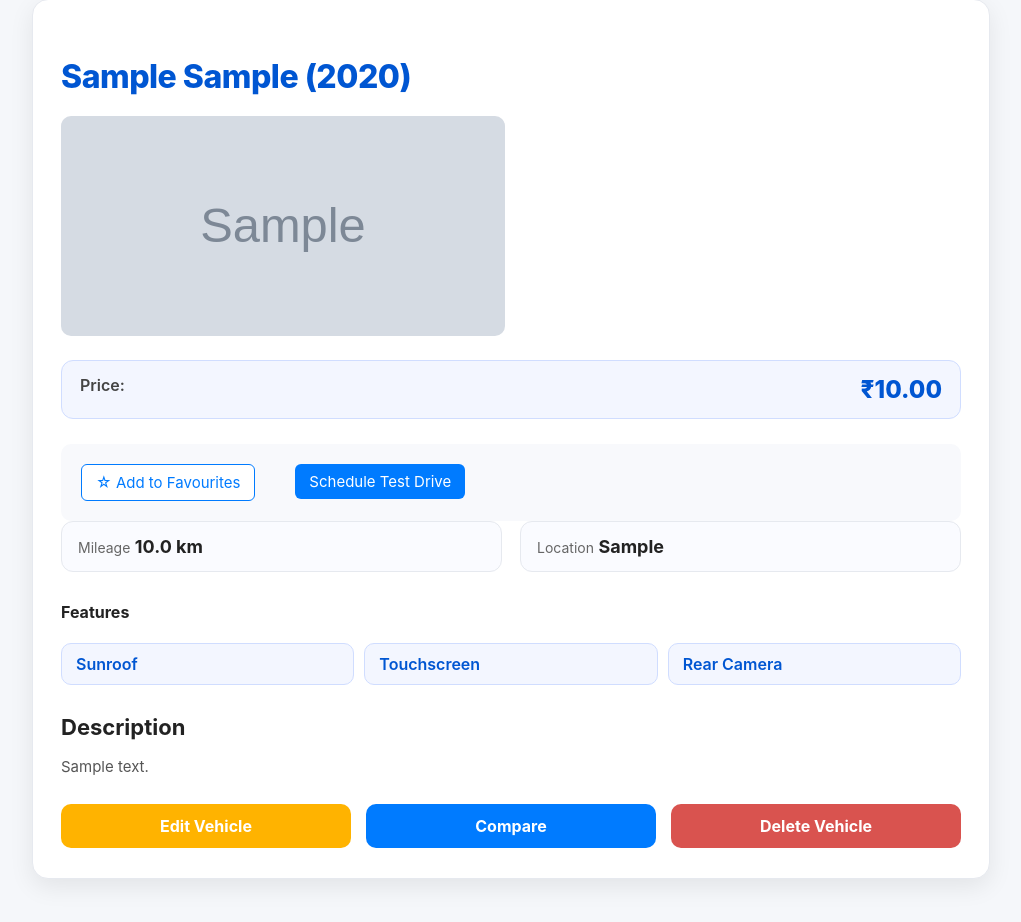
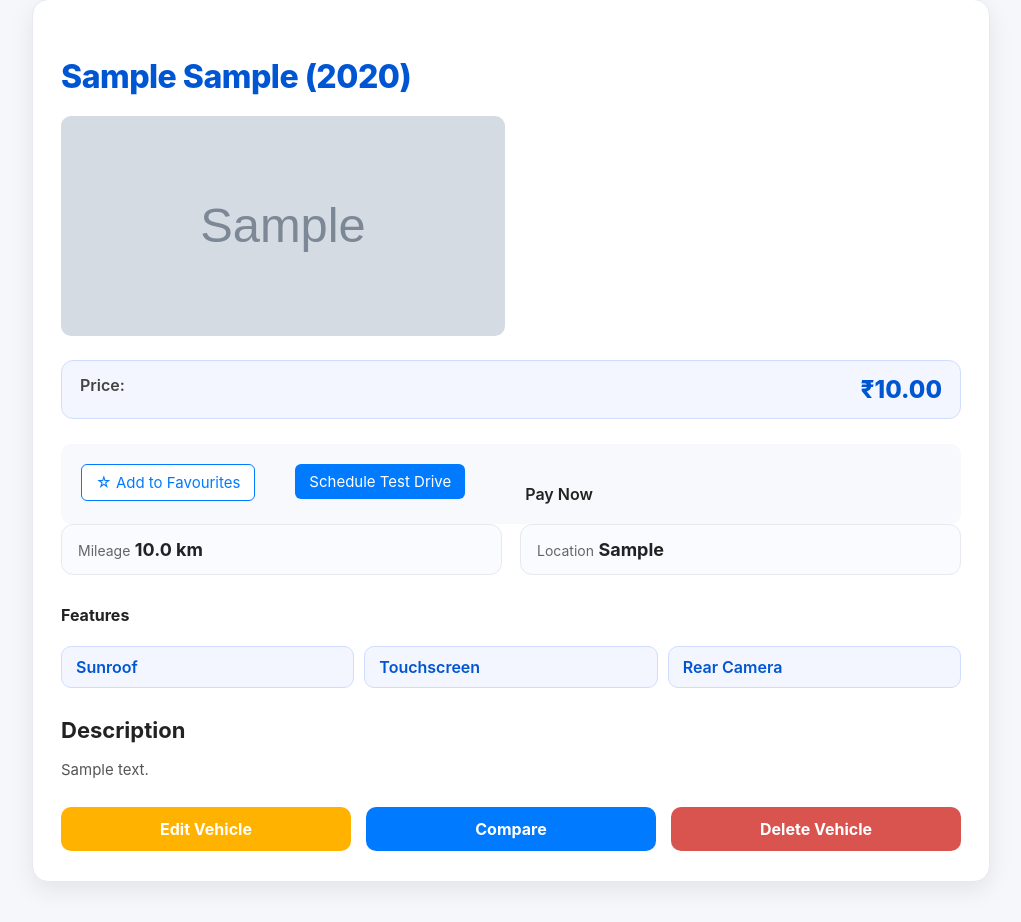
Before and after one commit to Pariii12/Vehicle-Vault, a Django app: page /vehicle/vehicles/1/ in a window 1280 px wide. Shown: the part 132-1054 px from the top of the page, without its empty margins (129-1150 px from the left). Run offline with Django 5.2, Linux system fonts and the light colour scheme; tables that the repository leaves empty hold one stand-in row (values such as "Sample post"); grey boxes marked "Sample" are stand-in pictures.

Commit message:
changes in payments files

```diff
--- a/static/css/style.css
+++ b/static/css/style.css
@@ -4134,3 +4134,47 @@
 .gallery-item img:hover {
     transform: scale(1.05);
 }
+
+
+
+
+
+
+
+
+
+
+
+
+
+
+
+
+
+
+
+
+
+
+
+
+
+
+
+.detail-actions {
+    margin-top: 20px;
+}
+
+.btn-accent {
+    background-color: var(--color-accent); /* Golden */
+    color: var(--color-primary); /* Navy text */
+    padding: 12px 20px;
+    border-radius: 6px;
+    font-weight: 600;
+    text-decoration: none;
+    transition: 0.3s ease;
+}
+
+.btn-accent:hover {
+    background-color: #f0a500;
+}
--- a/templates/payments/checkout.html
+++ b/templates/payments/checkout.html
@@ -10,7 +10,7 @@
         </div>
 
         <div class="signup-body text-center">
-            <p class="mb-3">Amount: ₹100</p>
+            <p class="mb-3">Amount: ₹{{ 8500000}}</p>
             <form id="payment-form">
                 {% csrf_token %}
                 <button id="rzp-button1" type="button" class="btn signup-btn">
--- a/templates/vehicles/vehicle_detail.html
+++ b/templates/vehicles/vehicle_detail.html
@@ -53,6 +53,9 @@
         {% endif %}
     </div>
 
+     <div class="detail-actions">
+        <a href="{% url 'checkout' %}" class="btn btn-accent">Pay Now</a>
+    </div>
 
 </div>
 
```
